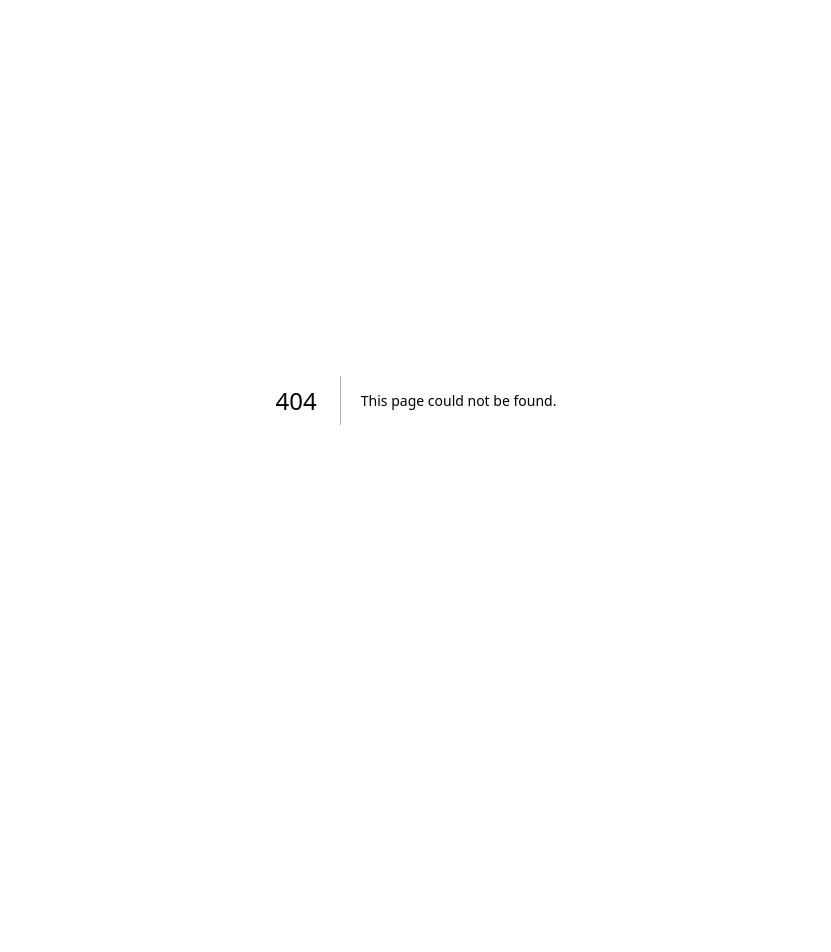
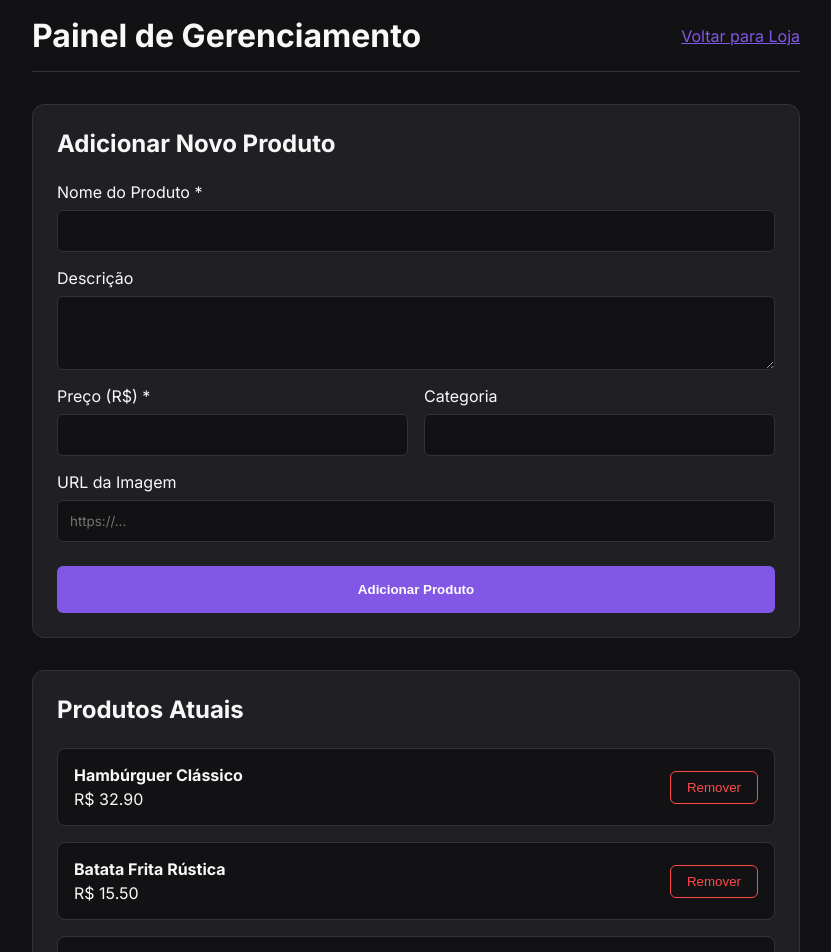
Before and after one commit to brener-js/vitrine-autonoma, a Next.js app: page /admin in a window 1280 px wide. Before the commit this address had no page. Shown: the top 952 px of the page, without its empty margins (224-1055 px from the left). Before the commit the page ends 800 px from the top, so only its background shows below. Built offline with nearby package versions, Linux system fonts and the light colour scheme.

Commit message:
feat: add admin dashboard and backend API routes for product management

```diff
--- /dev/null
+++ b/src/app/admin/page.tsx
@@ -0,0 +1,186 @@
+"use client";
+
+import { useState, useEffect } from "react";
+import Link from "next/link";
+
+interface Product {
+  id: string;
+  name: string;
+  description: string;
+  price: number;
+  image: string;
+  category: string;
+}
+
+export default function AdminPage() {
+  const [products, setProducts] = useState<Product[]>([]);
+  const [isLoading, setIsLoading] = useState(true);
+
+  const [name, setName] = useState("");
+  const [description, setDescription] = useState("");
+  const [price, setPrice] = useState("");
+  const [image, setImage] = useState("");
+  const [category, setCategory] = useState("");
+
+  const fetchProducts = async () => {
+    setIsLoading(true);
+    try {
+      const res = await fetch("/api/products");
+      if (res.ok) {
+        const data = await res.json();
+        setProducts(data);
+      }
+    } catch (error) {
+      console.error("Failed to fetch products:", error);
+    } finally {
+      setIsLoading(false);
+    }
+  };
+
+  useEffect(() => {
+    fetchProducts();
+  }, []);
+
+  const handleAddProduct = async (e: React.FormEvent) => {
+    e.preventDefault();
+    if (!name || !price) return;
+
+    try {
+      const res = await fetch("/api/products", {
+        method: "POST",
+        headers: {
+          "Content-Type": "application/json",
+        },
+        body: JSON.stringify({
+          name,
+          description,
+          price: parseFloat(price),
+          image: image || "https://images.unsplash.com/photo-1568901346375-23c9450c58cd?auto=format&fit=crop&w=800&q=80",
+          category: category || "Geral",
+        }),
+      });
+
+      if (res.ok) {
+        setName("");
+        setDescription("");
+        setPrice("");
+        setImage("");
+        setCategory("");
+        fetchProducts(); // Refresh list
+      }
+    } catch (error) {
+      console.error("Failed to add product:", error);
+    }
+  };
+
+  const handleRemoveProduct = async (id: string) => {
+    if (!confirm("Tem certeza que deseja remover este produto?")) return;
+
+    try {
+      const res = await fetch(`/api/products?id=${id}`, {
+        method: "DELETE",
+      });
+
+      if (res.ok) {
+        fetchProducts(); // Refresh list
+      }
+    } catch (error) {
+      console.error("Failed to remove product:", error);
+    }
+  };
+
+  return (
+    <main className="container-main admin-container">
+      <header className="container-header">
+        <h1>Painel de Gerenciamento</h1>
+        <Link href="/" className="back-link">
+          Voltar para Loja
+        </Link>
+      </header>
+
+      <section className="admin-form-section">
+        <h2>Adicionar Novo Produto</h2>
+        <form onSubmit={handleAddProduct} className="admin-form">
+          <div className="form-group">
+            <label>Nome do Produto *</label>
+            <input
+              type="text"
+              value={name}
+              onChange={(e) => setName(e.target.value)}
+              required
+              className="admin-input"
+            />
+          </div>
+          <div className="form-group">
+            <label>Descrição</label>
+            <textarea
+              value={description}
+              onChange={(e) => setDescription(e.target.value)}
+              className="admin-input"
+              rows={3}
+            />
+          </div>
+          <div className="form-row">
+            <div className="form-group">
+              <label>Preço (R$) *</label>
+              <input
+                type="number"
+                step="0.01"
+                value={price}
+                onChange={(e) => setPrice(e.target.value)}
+                required
+                className="admin-input"
+              />
+            </div>
+            <div className="form-group">
+              <label>Categoria</label>
+              <input
+                type="text"
+                value={category}
+                onChange={(e) => setCategory(e.target.value)}
+                className="admin-input"
+              />
+            </div>
+          </div>
+          <div className="form-group">
+            <label>URL da Imagem</label>
+            <input
+              type="url"
+              value={image}
+              onChange={(e) => setImage(e.target.value)}
+              className="admin-input"
+              placeholder="https://..."
+            />
+          </div>
+          <button type="submit" className="admin-submit-btn">Adicionar Produto</button>
+        </form>
+      </section>
+
+      <section className="admin-list-section">
+        <h2>Produtos Atuais</h2>
+        {isLoading ? (
+          <p>Carregando produtos...</p>
+        ) : products.length === 0 ? (
+          <p>Nenhum produto cadastrado.</p>
+        ) : (
+          <div className="admin-product-list">
+            {products.map((product) => (
+              <div key={product.id} className="admin-product-item">
+                <div className="admin-product-info">
+                  <strong>{product.name}</strong>
+                  <span>R$ {product.price.toFixed(2)}</span>
+                </div>
+                <button
+                  onClick={() => handleRemoveProduct(product.id)}
+                  className="admin-remove-btn"
+                >
+                  Remover
+                </button>
+              </div>
+            ))}
+          </div>
+        )}
+      </section>
+    </main>
+  );
+}
--- /dev/null
+++ b/src/app/api/products/route.ts
@@ -0,0 +1,64 @@
+import { NextResponse } from 'next/server';
+import fs from 'fs';
+import path from 'path';
+
+const dataFilePath = path.join(process.cwd(), 'src', 'data', 'products.json');
+
+export async function GET() {
+  try {
+    if (!fs.existsSync(dataFilePath)) {
+      return NextResponse.json([]);
+    }
+    const fileContents = fs.readFileSync(dataFilePath, 'utf8');
+    const products = JSON.parse(fileContents);
+    return NextResponse.json(products);
+  } catch (error) {
+    return NextResponse.json({ error: 'Failed to read products' }, { status: 500 });
+  }
+}
+
+export async function POST(request: Request) {
+  try {
+    const newProduct = await request.json();
+    let products = [];
+
+    if (fs.existsSync(dataFilePath)) {
+      const fileContents = fs.readFileSync(dataFilePath, 'utf8');
+      products = JSON.parse(fileContents);
+    }
+
+    // Auto-generate ID if not provided
+    if (!newProduct.id) {
+      newProduct.id = `prod_${Date.now()}`;
+    }
+
+    products.push(newProduct);
+    fs.writeFileSync(dataFilePath, JSON.stringify(products, null, 2));
+
+    return NextResponse.json(newProduct, { status: 201 });
+  } catch (error) {
+    return NextResponse.json({ error: 'Failed to save product' }, { status: 500 });
+  }
+}
+
+export async function DELETE(request: Request) {
+  try {
+    const url = new URL(request.url);
+    const id = url.searchParams.get('id');
+
+    if (!id) {
+      return NextResponse.json({ error: 'Product ID is required' }, { status: 400 });
+    }
+
+    if (fs.existsSync(dataFilePath)) {
+      const fileContents = fs.readFileSync(dataFilePath, 'utf8');
+      let products = JSON.parse(fileContents);
+      products = products.filter((p: any) => p.id !== id);
+      fs.writeFileSync(dataFilePath, JSON.stringify(products, null, 2));
+    }
+
+    return NextResponse.json({ success: true });
+  } catch (error) {
+    return NextResponse.json({ error: 'Failed to delete product' }, { status: 500 });
+  }
+}
--- a/src/app/globals.css
+++ b/src/app/globals.css
@@ -312,3 +312,98 @@ button {
   color: #888;
   margin-top: 2rem;
 }
+
+/* Admin Styles */
+.admin-container {
+  max-width: 800px;
+}
+
+.back-link {
+  color: var(--primary);
+  text-decoration: underline;
+}
+
+.admin-form-section, .admin-list-section {
+  background: var(--card-bg);
+  padding: 1.5rem;
+  border-radius: 12px;
+  margin-bottom: 2rem;
+  border: 1px solid var(--border-color);
+}
+
+.admin-form-section h2, .admin-list-section h2 {
+  margin-bottom: 1.5rem;
+}
+
+.admin-form {
+  display: flex;
+  flex-direction: column;
+  gap: 1rem;
+}
+
+.form-group {
+  display: flex;
+  flex-direction: column;
+  gap: 0.5rem;
+}
+
+.form-row {
+  display: grid;
+  grid-template-columns: 1fr 1fr;
+  gap: 1rem;
+}
+
+.admin-input {
+  background: var(--background);
+  border: 1px solid var(--border-color);
+  color: var(--foreground);
+  padding: 0.75rem;
+  border-radius: 6px;
+  font-family: inherit;
+}
+
+.admin-input:focus {
+  outline: 2px solid var(--primary);
+}
+
+.admin-submit-btn {
+  background: var(--primary);
+  color: white;
+  padding: 1rem;
+  border-radius: 6px;
+  font-weight: bold;
+  margin-top: 0.5rem;
+}
+
+.admin-product-list {
+  display: flex;
+  flex-direction: column;
+  gap: 1rem;
+}
+
+.admin-product-item {
+  display: flex;
+  justify-content: space-between;
+  align-items: center;
+  background: var(--background);
+  padding: 1rem;
+  border-radius: 8px;
+  border: 1px solid var(--border-color);
+}
+
+.admin-product-info {
+  display: flex;
+  flex-direction: column;
+  gap: 0.25rem;
+}
+
+.admin-remove-btn {
+  color: #ff4a4a;
+  border: 1px solid #ff4a4a;
+  padding: 0.5rem 1rem;
+  border-radius: 6px;
+}
+
+.admin-remove-btn:hover {
+  background: rgba(255, 74, 74, 0.1);
+}
--- a/src/app/layout.tsx
+++ b/src/app/layout.tsx
@@ -1,5 +1,8 @@
 import type { Metadata } from "next";
+import { Inter } from "next/font/google";
 import "./globals.css";
+
+const inter = Inter({ subsets: ["latin"] });
 
 export const metadata: Metadata = {
   title: "Vitrine Autônoma | Catálogo",
@@ -13,7 +16,7 @@ export default function RootLayout({
 }>) {
   return (
     <html lang="pt-BR">
-      <body>{children}</body>
+      <body className={inter.className}>{children}</body>
     </html>
   );
 }
```
Also changed, not shown: src/app/page.tsx (+20 -2 lines).
